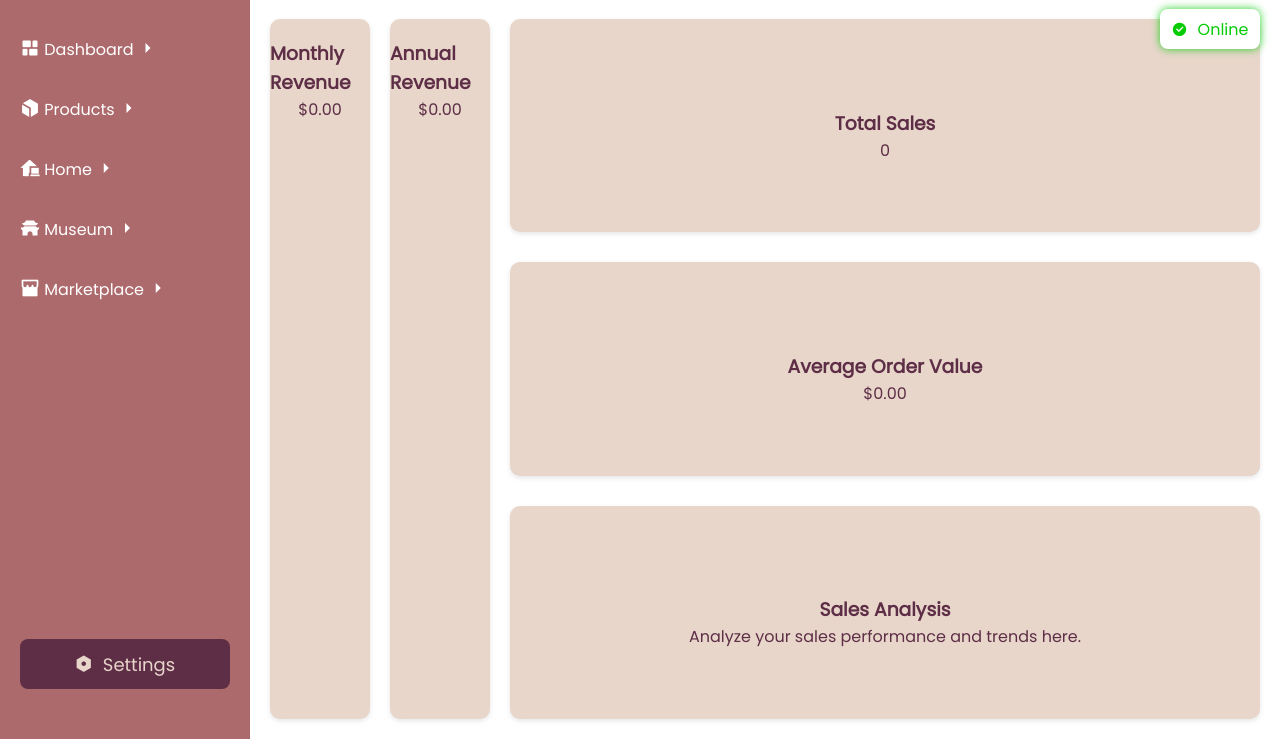
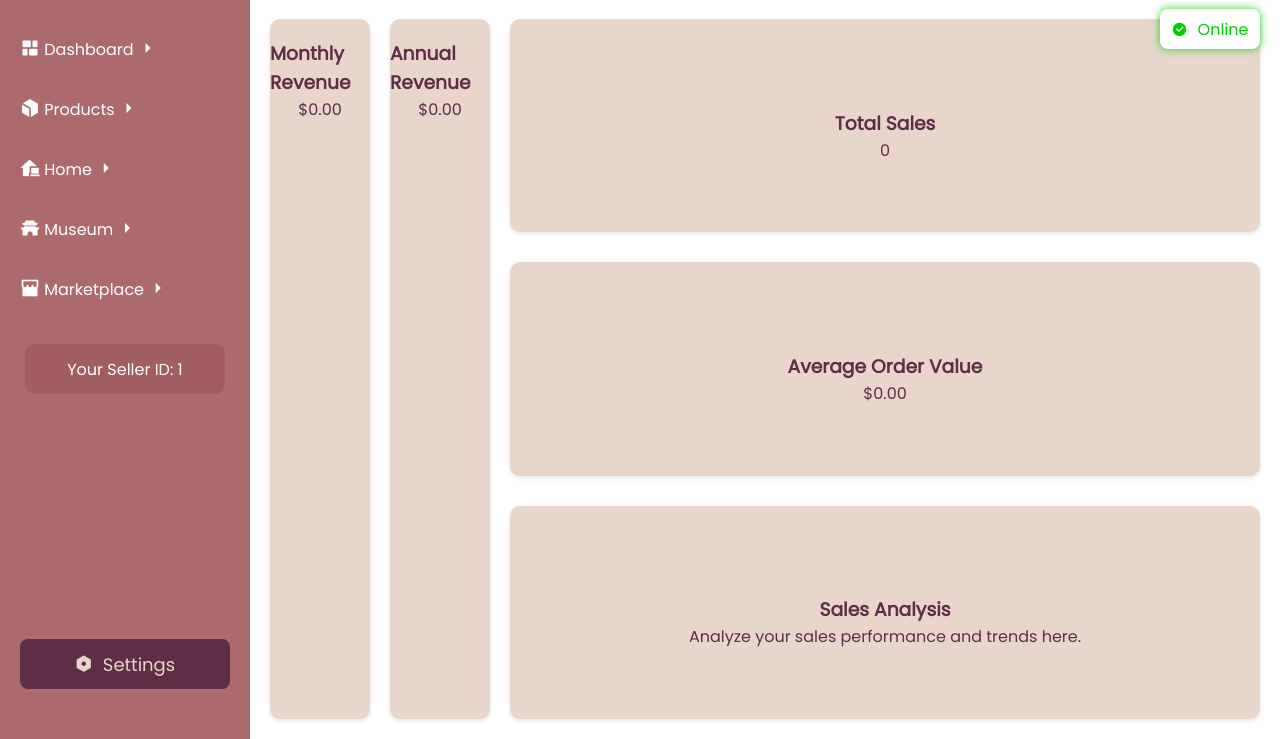
Before and after one commit to IHANsaja/HeritageLink, a PHP site: page /PHP/seller-dashboard.php in a window 1280 px wide. Shown: the part 61-800 px from the top of the page. Run offline with PHP 8.4, Linux system fonts and the light colour scheme; the visitor is signed in with stand-in values (Sample User, id 1); data that the repository does not hold is empty.

Commit message:
now sellers can see their sellerID

```diff
--- a/PHP/seller-dashboard.php
+++ b/PHP/seller-dashboard.php
@@ -151,6 +151,9 @@
                     <i class="ri-arrow-right-s-fill"></i>
                 </div>
             </a>
+            <p class="sellerid">
+                <?php echo 'Your Seller ID: '. $seller_id?>
+            </p>
         </div>
         <a href="../html/settings.html" class="settings-link">
             <div class="settings">
@@ -200,7 +203,6 @@
                 <textarea name="description" placeholder="Description"></textarea>
                 <input type="number" name="price" placeholder="Price" required>
                 <input type="number" name="stock" placeholder="Stock" required>
-                <!-- New input for image upload -->
                 <input type="file" name="product_image" accept="image/*" required>
                 <button type="submit" id="submit-btn">Add Product</button>
             </form>
--- a/styles/styles-sellerDB.css
+++ b/styles/styles-sellerDB.css
@@ -512,3 +512,18 @@ textarea::placeholder {
 .edit-product-form button:hover {
     background-color: #783E3F;
 }
+
+p.sellerid{
+    font-family: 'Poppins', sans-serif;
+    font-weight: 500;
+    color: #fff;
+    background-color: #a15d5f;
+    width: 80%;
+    height: 50px;
+    border-radius: 10px;
+    display: flex;
+    justify-content: center;
+    align-items: center;
+    margin-left: 25px;
+    margin-top: 25px;
+}
```
Also changed, not shown: uploads/Atikaya.jpg (added).
